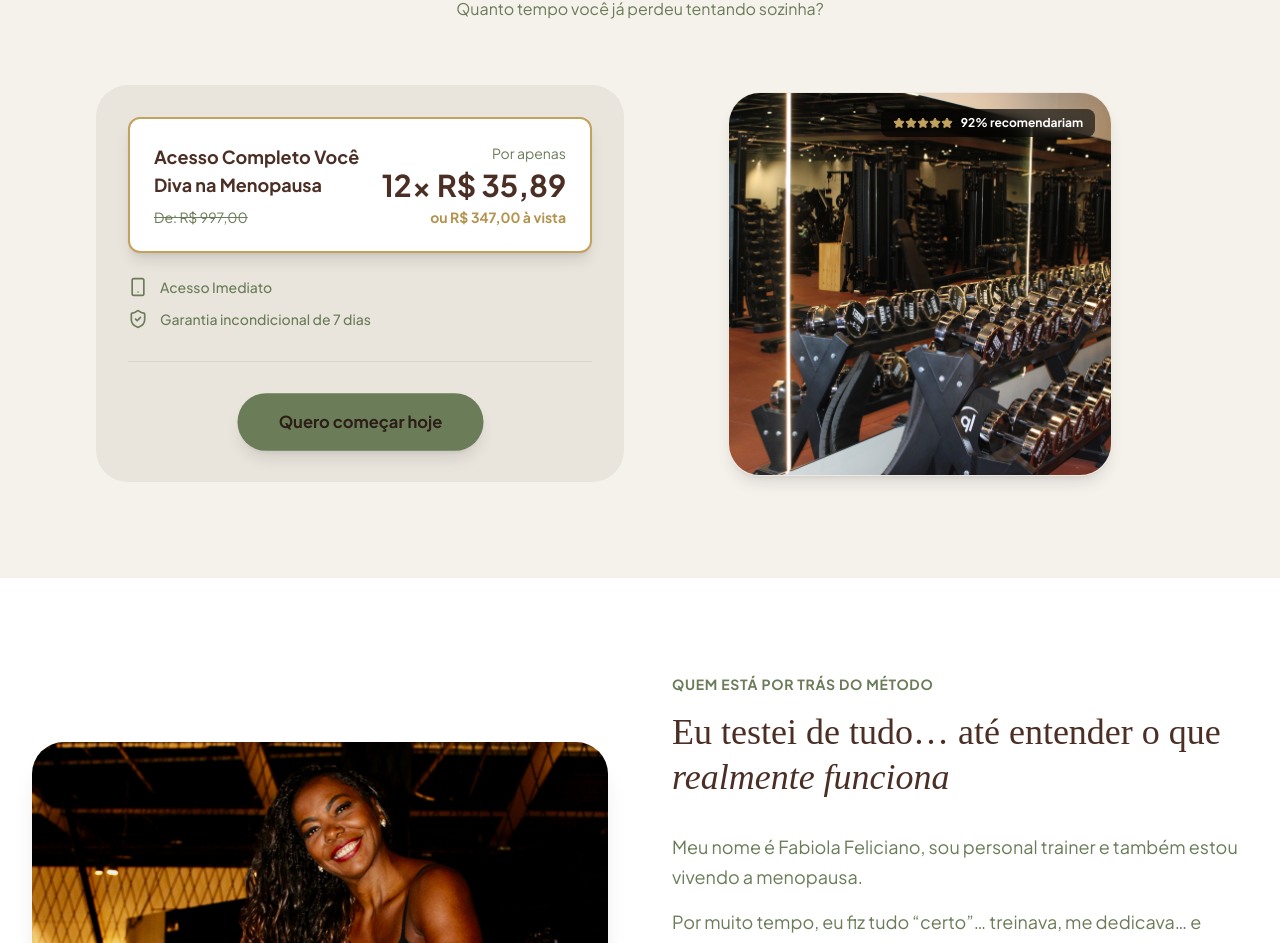
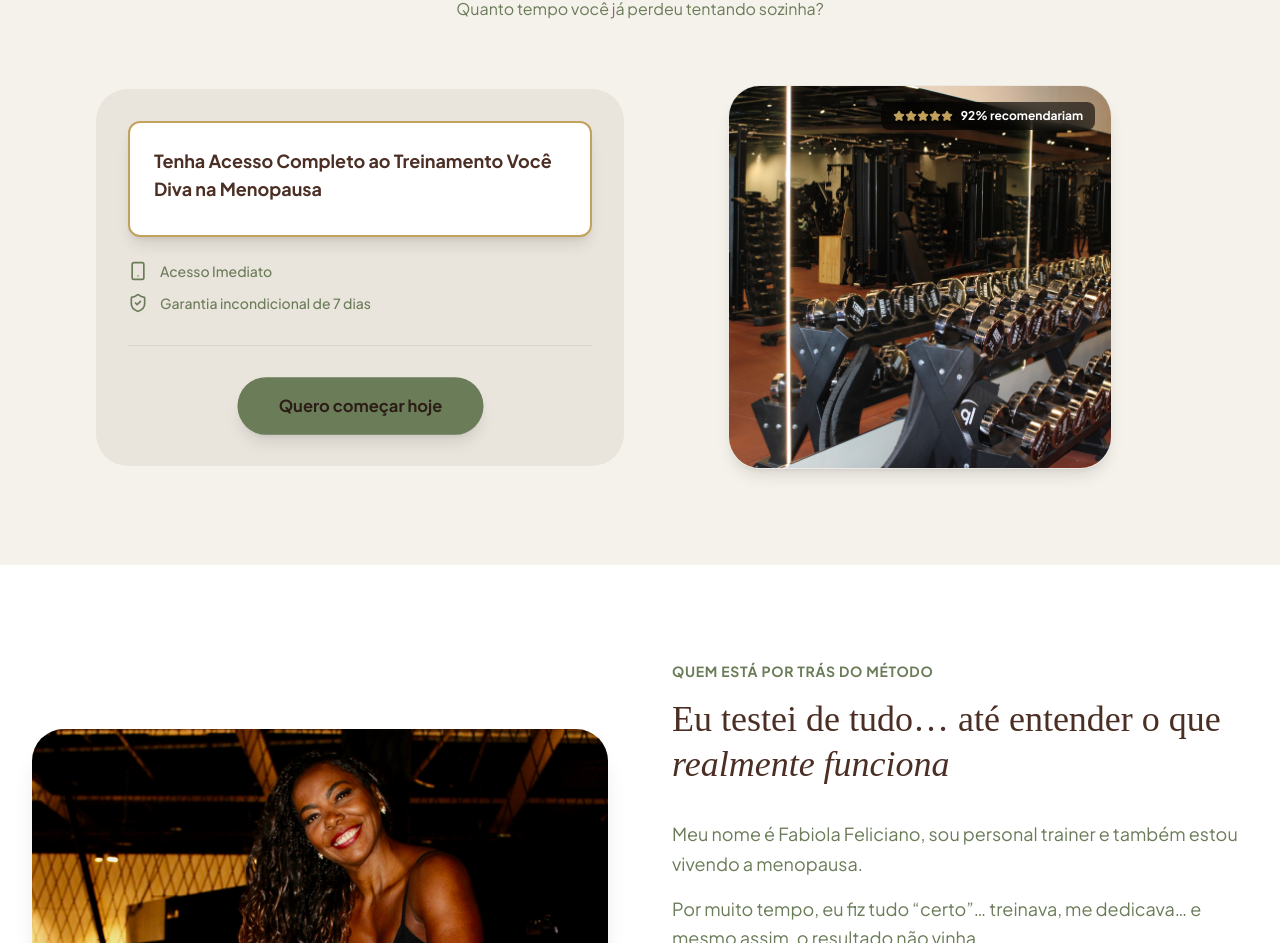
Before and after one commit to voodecolarnodigital-png/fabiola-personal, a React (Vite) app: page /termos in a window 1280 px wide. Shown: the part 5472-6415 px from the top of the page. Built offline with nearby package versions, Linux system fonts and the light colour scheme; a web font is replaced by a local one.

Commit message:
Update promotional text in App.tsx

```diff
--- a/src/App.tsx
+++ b/src/App.tsx
@@ -622,13 +622,13 @@ function PricingSection() {
            <div className="space-y-4">
               <div className="border-2 border-gold rounded-xl p-6 flex flex-col sm:flex-row justify-between items-center bg-white cursor-pointer hover:border-gold-dark transition shadow-lg">
                 <div className="mb-4 sm:mb-0 text-center sm:text-left">
-                  <span className="font-bold text-lg">Acesso Completo Você Diva na Menopausa</span>
-                  <p className="text-sm text-mute-text line-through mt-2">De: R$ 997,00</p>
+                  <span className="font-bold text-lg"> Tenha Acesso Completo ao Treinamento Você Diva na Menopausa</span>
+                  <p className="text-sm text-mute-text line-through mt-2"></p>
                 </div>
                 <div className="text-center sm:text-right">
-                  <p className="text-sm text-mute-text mb-1">Por apenas</p>
-                  <span className="font-bold text-2xl md:text-3xl whitespace-nowrap">12x R$ 35,89</span>
-                  <p className="text-sm font-bold text-gold-dark mt-1 whitespace-nowrap">ou R$ 347,00 à vista</p>
+                  <p className="text-sm text-mute-text mb-1"></p>
+                  <span className="font-bold text-2xl md:text-3xl whitespace-nowrap"></span>
+                  <p className="text-sm font-bold text-gold-dark mt-1 whitespace-nowrap"></p>
                 </div>
               </div>
            </div>
```
